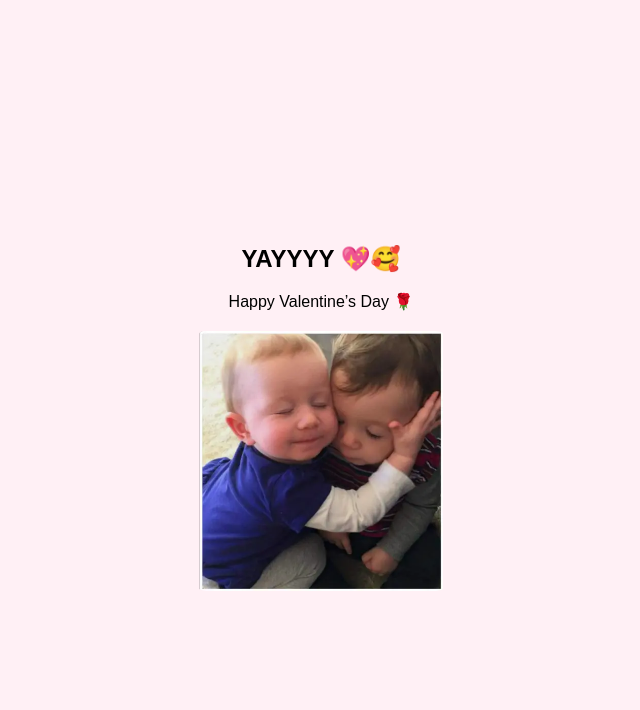
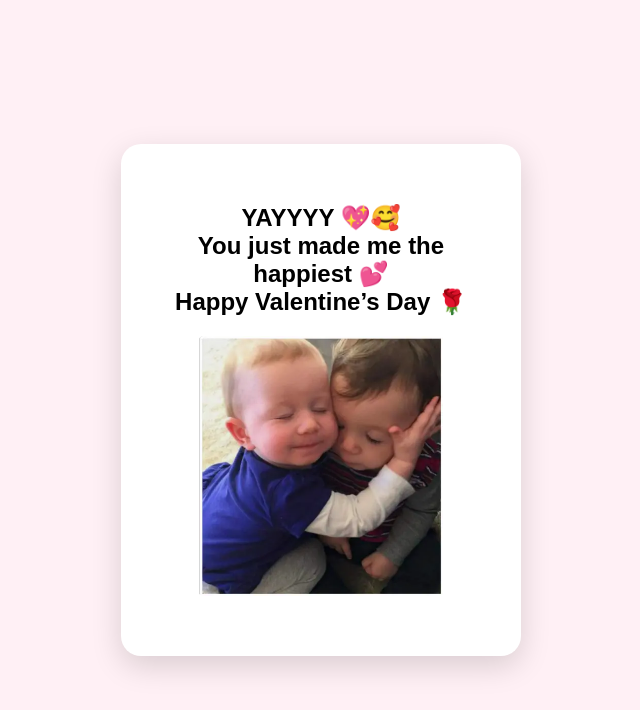
Before and after one commit to abhishekgreedy-cpu/valentine, a plain HTML site: page valentine.html in a window 1280 px wide. Both pictures are taken after a click on the button "Yes 💕". Shown: the whole page, without its empty margins (319-959 px from the left). Drawn offline with Linux system fonts and the light colour scheme.

Commit message:
Update valentine.html

```diff
--- a/valentine.html
+++ b/valentine.html
@@ -3,72 +3,93 @@
 <head>
   <meta charset="UTF-8">
   <title>For You ❤️</title>
+
   <style>
-  body{
-    height:100vh;
-    display:flex;
-    justify-content:center;
-    align-items:center;
-    font-family:Arial, sans-serif;
-    background:#fff0f5;
-    text-align:center;
+    body {
+      height: 100vh;
+      margin: 0;
+      display: flex;
+      justify-content: center;
+      align-items: center;
+      background: #fff0f5;
+      font-family: Arial, sans-serif;
+      text-align: center;
     }
-  .card{
-    background:white;
-    padding:40px;
-    border-radius:20px;
-    width:320px;
-    box-shadow:0 10px 25px rgba(0,0,0,0.15);
+
+    .card {
+      background: white;
+      padding: 40px;
+      border-radius: 20px;
+      box-shadow: 0 10px 30px rgba(0,0,0,0.15);
+      width: 320px;
     }
-  button{
-    padding:12px 22px;
-    font-size:16px;
-    border:none;
-    border-radius:25px;
-    margin:10px;
-    cursor:pointer;
+
+    #loveImg {
+      display: none;   /* 🔴 important */
+      width: 260px;
+      margin: 20px auto;
+      border-radius: 15px;
     }
-  #yes{background:#ff4d6d;color:white;}
-  #no{background:#adb5bd;color:white;position:relative;}
+
+    button {
+      padding: 10px 20px;
+      margin: 10px;
+      border: none;
+      border-radius: 20px;
+      font-size: 16px;
+      cursor: pointer;
+    }
+
+    #yes {
+      background: #ff4d6d;
+      color: white;
+    }
+
+    #no {
+      background: #ccc;
+    }
   </style>
 </head>
 
 <body>
+
   <div class="card">
-  <h2 id="q">Will you be my Valentine,<br><b>Vidya</b>? 💘</h2>
+    <h2 id="text">
+      Will you be my Valentine,<br>
+      <b>Vidya</b> 💖
+    </h2>
+
+    <!-- IMAGE -->
+    <img id="loveImg" src="love.jpg" alt="love">
+
+    <!-- BUTTONS -->
     <button id="yes" onclick="yes()">Yes 💕</button>
     <button id="no" onclick="no()">No 🙈</button>
   </div>
 
   <script>
-let i=0;
-function no(){
-  const msgs=[
+    let i = 0;
+
+    function no() {
+      const msgs = [
         "Are you sure? 🥺",
-    "Think again 😏",
+        "Think again 😳",
         "Not allowed 😈",
         "Try Yes 💖"
       ];
-  document.getElementById("q").innerHTML=msgs[i%msgs.length];
+      document.getElementById("text").innerHTML = msgs[i % msgs.length];
       i++;
-  document.getElementById("no").style.transform=
-    `translate(${Math.random()*80-40}px,${Math.random()*60-30}px)`;
     }
 
-function yes(){
-  document.body.innerHTML = `
-    <div style="text-align:center;">
-      <h2>YAYYYY 💖🥰</h2>
-      <p>Happy Valentine’s Day 🌹</p>
-     <img
-  src="./love.jpg"
-  alt="love"
-  style="width:260px; margin-top:20px; border-radius:15px; display:block; margin-left:auto; margin-right:auto;"
->
+    function yes() {
+      document.getElementById("text").innerHTML =
+        "YAYYYY 💖🥰<br>You just made me the happiest 💕<br>Happy Valentine’s Day 🌹";
 
-    </div>
-  `;
+      document.getElementById("loveImg").style.display = "block";
+      document.getElementById("yes").style.display = "none";
+      document.getElementById("no").style.display = "none";
     }
   </script>
+
 </body>
 </html>
```
Lines whose indentation alone changed are shown as unchanged.
